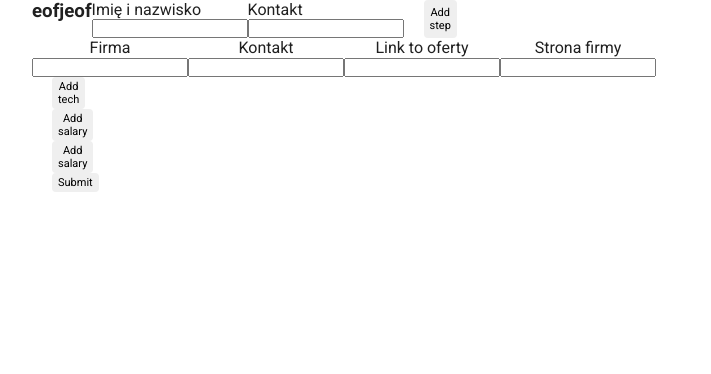
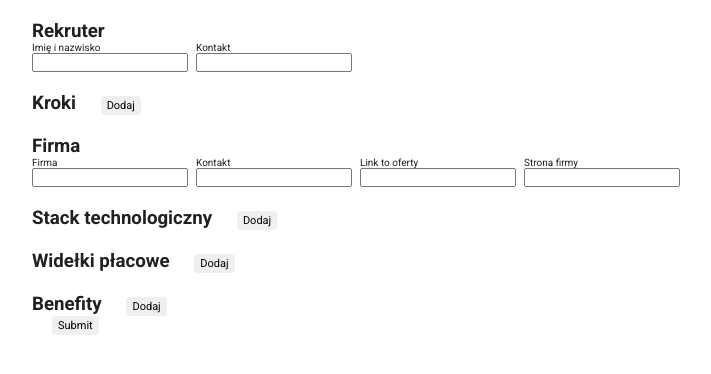
Before and after one commit to webskydavid/poc-recruit-react, a React (Create React App) app: page /add_new_block in a window 1280 px wide. Shown: the top 374 px of the page, without its empty margins (308-1019 px from the left). Built offline with nearby package versions, Linux system fonts and the light colour scheme.

Commit message:
feat: Style form

```diff
--- a/src/components/AddNewBlock.tsx
+++ b/src/components/AddNewBlock.tsx
@@ -40,10 +40,8 @@ const AddNewBlock: FC = () => {
         {({ values, ...rest }) => {
           return (
             <Form>
+              <h3 className="form__header">Rekruter</h3>
               <div className="form__set">
-                <div className="form__field">
-                  <h3>eofjeof</h3>
-                </div>
                 <div className="form__field">
                   <label htmlFor="name">Imię i nazwisko</label>
                   <Field name="recruter.name" />
@@ -52,57 +50,60 @@ const AddNewBlock: FC = () => {
                   <label htmlFor="name">Kontakt</label>
                   <Field name="recruter.contact" />
                 </div>
+              </div>
+
               <FieldArray name="recruter.steps">
                 {({ push, remove }) => {
                   const fields = values.recruter.steps.map((step, index) => (
-                      <>
+                    <div className="form__set">
                       <div className="form__field">
-                          <label htmlFor="name">
-                            Typ{' '}
-                            <button type="button" onClick={() => remove(index)}>
-                              X
-                            </button>
-                          </label>
+                        <label htmlFor="name">Typ</label>
                         <Field name={`recruter.steps.${index}.type`} />
                       </div>
                       <div className="form__field">
                         <label htmlFor="name">Kiedy</label>
                         <Field name={`recruter.steps.${index}.when`} />
                       </div>
-                      </>
+                      <div className="form__field">
+                        <button type="button" onClick={() => remove(index)}>
+                          X
+                        </button>
+                      </div>
+                    </div>
                   ));
 
                   return (
                     <>
-                        <div className="form__field">
+                      <h3 className="form__header">
+                        Kroki{' '}
                         <button
                           type="button"
                           onClick={() => push({ type: '', when: '' })}
                         >
-                            Add step
+                          Dodaj{' '}
                         </button>
-                        </div>
+                      </h3>
                       {fields}
                     </>
                   );
                 }}
               </FieldArray>
-              </div>
 
+              <h3 className="form__header">Firma</h3>
               <div className="form__set">
-                <div>
+                <div className="form__field">
                   <label htmlFor="name">Firma</label>
                   <Field name="company.name" />
                 </div>
-                <div>
+                <div className="form__field">
                   <label htmlFor="name">Kontakt</label>
                   <Field name="company.contact" />
                 </div>
-                <div>
+                <div className="form__field">
                   <label htmlFor="name">Link to oferty</label>
                   <Field name="company.offer_link" />
                 </div>
-                <div>
+                <div className="form__field">
                   <label htmlFor="name">Strona firmy</label>
                   <Field name="company.website" />
                 </div>
@@ -111,22 +112,32 @@ const AddNewBlock: FC = () => {
               <FieldArray name="tech_stack">
                 {({ push, remove }) => {
                   return (
+                    <>
+                      <h3 className="form__header">
+                        Stack technologiczny{' '}
+                        <button type="button" onClick={() => push('')}>
+                          Dodaj
+                        </button>
+                      </h3>
                       <div className="form__set">
-                      <button type="button" onClick={() => push('')}>
-                        Add tech
-                      </button>
                         {values.tech_stack.map((tech, index) => (
                           <>
-                          <div>
+                            <div className="form__field">
                               <label htmlFor="name">Stack</label>
                               <Field name={`tech_stack.${index}`} />
                             </div>
-                          <button type="button" onClick={() => remove(index)}>
+                            <div className="form__field">
+                              <button
+                                type="button"
+                                onClick={() => remove(index)}
+                              >
                                 X
                               </button>
+                            </div>
                           </>
                         ))}
                       </div>
+                    </>
                   );
                 }}
               </FieldArray>
@@ -134,33 +145,43 @@ const AddNewBlock: FC = () => {
               <FieldArray name="salary">
                 {({ push, remove }) => {
                   return (
-                    <div className="form__set">
+                    <>
+                      <h3 className="form__header">
+                        Widełki płacowe{' '}
                         <button
                           type="button"
                           onClick={() => push({ from: 0, to: 0, type: '' })}
                         >
-                        Add salary
+                          Dodaj
                         </button>
+                      </h3>
+                      <div className="form__set">
                         {values.salary.map((salary, index) => (
                           <>
-                          <div>
+                            <div className="form__field">
                               <label htmlFor="name">Od</label>
                               <Field name={`salary.${index}.from`} />
                             </div>
-                          <div>
+                            <div className="form__field">
                               <label htmlFor="name">Do</label>
                               <Field name={`salary.${index}.to`} />
                             </div>
-                          <div>
+                            <div className="form__field">
                               <label htmlFor="name">Typ</label>
                               <Field name={`salary.${index}.type`} />
                             </div>
-                          <button type="button" onClick={() => remove(index)}>
+                            <div className="form__field">
+                              <button
+                                type="button"
+                                onClick={() => remove(index)}
+                              >
                                 X
                               </button>
+                            </div>
                           </>
                         ))}
                       </div>
+                    </>
                   );
                 }}
               </FieldArray>
@@ -168,23 +189,35 @@ const AddNewBlock: FC = () => {
               <FieldArray name="benefits">
                 {({ push, remove }) => {
                   return (
+                    <>
+                      <h3 className="form__header">
+                        Benefity{' '}
+                        <button
+                          type="button"
+                          onClick={() => push({ name: '' })}
+                        >
+                          Dodaj
+                        </button>
+                      </h3>
                       <div className="form__set">
-                      <button type="button" onClick={() => push({ name: '' })}>
-                        Add salary
-                      </button>
                         {values.benefits.map((benefit, index) => (
                           <>
-                          <div>
+                            <div className="form__field">
                               <label htmlFor="name">Nazwa</label>
                               <Field name={`benefits.${index}.name`} />
                             </div>
-
-                          <button type="button" onClick={() => remove(index)}>
+                            <div className="form__field">
+                              <button
+                                type="button"
+                                onClick={() => remove(index)}
+                              >
                                 X
                               </button>
+                            </div>
                           </>
                         ))}
                       </div>
+                    </>
                   );
                 }}
               </FieldArray>
--- a/src/components/form.css
+++ b/src/components/form.css
@@ -4,17 +4,27 @@
   justify-items: baseline;
 }
 
+.form__header {
+  margin-top: 20px;
+}
+
 .form__set {
   display: grid;
   grid-template-columns: repeat(4, min-content);
-}
-
-.form__field {
-  display: grid;
-  justify-items: baseline;
+  gap: 8px;
 }
 
 .form__fieldset {
   display: grid;
   grid-template-columns: auto;
 }
+
+.form__field {
+  display: grid;
+  justify-items: baseline;
+  align-content: flex-end;
+}
+
+.form__field > label {
+  font-size: 10px;
+}
```
Lines whose indentation alone changed are shown as unchanged.
